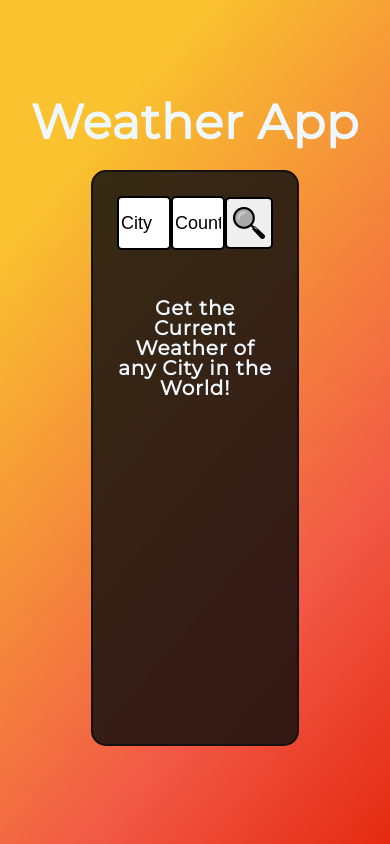
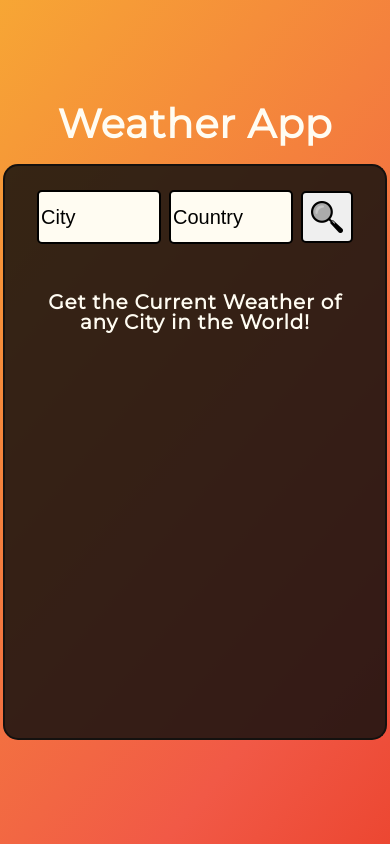
Before and after one commit to DevinFischer32/weather, a React (Create React App) app: page / in a window 390 px wide. Built offline with nearby package versions, Linux system fonts and the light colour scheme.

Commit message:
added mediaQuery for iphone size

```diff
--- a/src/CSS/App.css
+++ b/src/CSS/App.css
@@ -1,5 +1,16 @@
+@keyframes gradient {
+  0% {
+    background-position: 0% 50%;
+  }
+  50% {
+    background-position: 100% 50%;
+  }
+  100% {
+    background-position: 0% 50%;
+  }
+}
 body {
-  color: aliceblue;
+  color: #fffcf2;
   font-size: 16px;
   letter-spacing: 0.05em;
   line-height: 1.1;
@@ -18,6 +29,8 @@ body {
     rgba(241, 89, 70, 1) 73%,
     rgba(228, 42, 17, 1) 100%
   );
+  animation: gradient 14s ease infinite;
+  background-size: 200% 200%;
 }
 #form {
   align-items: center;
@@ -50,7 +63,7 @@ body {
 }
 #top-left-section {
   display: flex;
-  justify-content: space-around;
+  justify-content: flex-start;
 }
 #weatherTypeIconDiv {
   display: flex;
@@ -82,10 +95,11 @@ body {
   margin-bottom: 0.5em;
 }
 /* Search Input and Search Button */
-.sinput {
+.searchInput {
   width: 40%;
   height: 3rem;
   color: black;
+  background-color: #fffcf2;
   border-radius: 5px;
   border: 2px solid black;
 }
@@ -97,6 +111,7 @@ body {
   justify-content: center;
   align-items: center;
   border: 2px solid black;
+  cursor: pointer;
 }
 /* =============================== */
 
@@ -152,5 +167,38 @@ body {
 }
 /* =================== */
 
-@media screen and (max-width: 900px) {
+@media screen and (max-width: 480px) {
+  #form {
+    width: 85%;
+  }
+  .weather_container {
+    width: 85%;
+  }
+  .searchInput {
+    width: 35%;
+  }
+  #top-left-section {
+    display: flex;
+    flex-direction: column;
+  }
+  .bottomSection {
+    padding: 0;
+  }
+  .flex-spaceBetween {
+    flex-direction: column;
+    margin-bottom: 0.5em;
+  }
+  .mobileSpacing {
+    margin-bottom: 0.25em;
+  }
+  #cityCountrySection {
+    padding: 0px;
+  }
+  #cityCountryP {
+    margin-top: 1em;
+    font-size: 26px;
+  }
+  .font_xl {
+    font-size: 40px;
+  }
 }
--- a/src/Components/Search.js
+++ b/src/Components/Search.js
@@ -6,7 +6,7 @@ export default function Search(props) {
       <form id="form">
         <input
           autoComplete="off"
-          className="sinput font_s"
+          className="searchInput font_m"
           type="text"
           name="city"
           placeholder="City"
@@ -15,10 +15,10 @@ export default function Search(props) {
 
         <input
           autoComplete="off"
-          className="sinput font_s"
+          className="searchInput font_m"
           type="text"
           name="country"
-          placeholder="Country Ex. US"
+          placeholder="Country"
           onChange={onChangeFn}
         />
 
--- a/src/Components/Weather.js
+++ b/src/Components/Weather.js
@@ -37,33 +37,33 @@ export default function Weather(props) {
 
       <section className="font_m bottomSection">
         <div className="flex-spaceBetween">
-          <p> Feels Like : </p>
+          <p className="mobileSpacing"> Feels Like : </p>
           <p> {Math.round(weatherData.main.feels_like)}</p>
         </div>
         <div className="flex-spaceBetween">
-          <p> Today's Min : </p>
+          <p className="mobileSpacing"> Today's Min : </p>
           <p> {Math.round(weatherData.main.temp_min)}</p>
         </div>
         <div className="flex-spaceBetween">
-          <p>Today's Max :</p>
+          <p className="mobileSpacing">Today's Max :</p>
           <p>{Math.round(weatherData.main.temp_max)}</p>
         </div>
       </section>
 
       <section className="font_m bottomSection">
         <div className="flex-spaceBetween">
-          <p>Humidity :</p>
+          <p className="mobileSpacing">Humidity :</p>
           <p> {weatherData.main.humidity} % </p>
         </div>
 
         {weatherData.wind.speed === 0 ? (
           <div className="flex-spaceBetween">
-            <p>Wind :</p>
+            <p className="mobileSpacing">Wind :</p>
             <p>0 mph</p>
           </div>
         ) : (
           <div className="flex-spaceBetween">
-            <p>Wind :</p>
+            <p className="mobileSpacing">Wind :</p>
             <p>{`${Math.round(weatherData.wind.speed)} mph ${direction}`}</p>
           </div>
         )}
```
